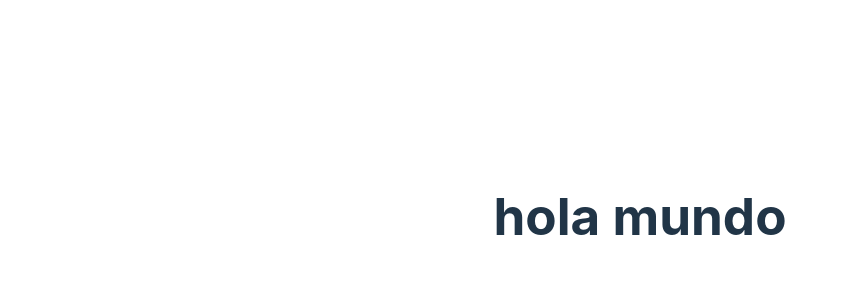
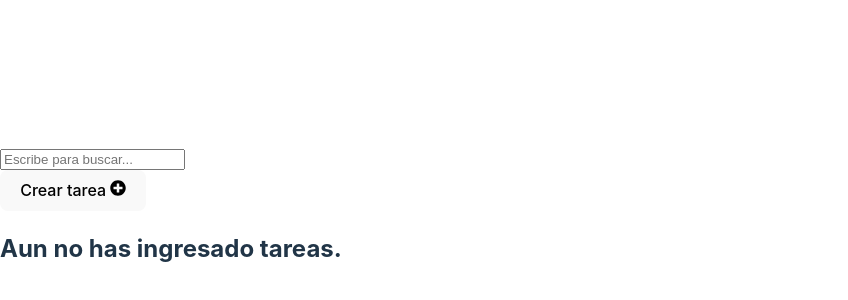
Before and after one commit to Another818/to-do-list, a React (Vite) app: page / in a window 1280 px wide. Shown: the part 184-484 px from the top of the page, without its empty margins (0-848 px from the left). Built offline with nearby package versions, Linux system fonts and the light colour scheme.

Commit message:
Terminado sin estilo

```diff
--- a/package.json
+++ b/package.json
@@ -13,7 +13,9 @@
 	},
 	"dependencies": {
 		"react": "^18.2.0",
-		"react-dom": "^18.2.0"
+		"react-dom": "^18.2.0",
+		"react-icons": "^4.12.0",
+		"uuid": "^9.0.1"
 	},
 	"devDependencies": {
 		"@types/react": "^18.2.37",
--- a/src/App.jsx
+++ b/src/App.jsx
@@ -1,11 +1,42 @@
-import './App.css';
+import React, { useState, useEffect } from 'react'
+import {TaskForm, TaskList} from "./components/index.js"
 
 function App() {
-	return (
-		<>
-			<h1>hola mundo</h1>
-		</>
-	);
+
+  const [tasks, setTasks] = useState([])
+  const [currentTasks, setCurrentTasks] = useState([])
+  const [searchString, setSearchString] = useState('')
+
+  const addTask = (task) =>{
+    setTasks([...tasks, task])
+  }
+
+  const deleteTask = (taskId) =>{
+    setTasks(tasks.filter(task => task.id !== taskId))
+  }
+
+  const handleChangeFilter = (e) =>{
+    setSearchString(e.target.value)
+  }
+
+  useEffect(() =>{
+    setCurrentTasks(tasks.filter(task =>
+      task.title.toLowerCase().includes(searchString.toLowerCase())
+      ||
+      task.description.toLowerCase().includes(searchString.toLowerCase())
+      ))
+  }, [searchString, tasks])
+
+  return (
+    <>
+      <div className='controls'>
+        <input type="text" placeholder='Escribe para buscar...' value={searchString} onChange={handleChangeFilter} />
+
+        <TaskForm addTask={addTask}/>
+      </div>
+      <TaskList tasks={currentTasks} deleteTask={deleteTask} />
+    </>
+  )
 }
 
-export default App;
+export default App
--- /dev/null
+++ b/src/components/TaskForm/TaskForm.jsx
@@ -0,0 +1,57 @@
+import React, {useState} from 'react'
+import { FaPlusCircle } from "react-icons/fa";
+import { v4 as uuidv4 } from 'uuid';
+
+
+const TaskForm = ({addTask}) => {
+
+    const [isOpenModal, setIsOpenModal] = useState(false);
+
+    const handleOpenModal = () =>{
+        setIsOpenModal(true)
+    }
+
+    const handleCloseModal = () =>{
+        setIsOpenModal(false)
+    }
+
+    const handleSubmitTask = (e) =>{
+        e.preventDefault()
+        const title = e.target.title.value
+        const description = e.target.description.value
+        const task = {title, description, createAt: new Date().toDateString(), id: uuidv4()}
+        addTask(task)
+        handleCloseModal()
+    }
+
+    return (
+        <div>
+            <button onClick={handleOpenModal}>Crear tarea <FaPlusCircle/></button>
+            {
+                isOpenModal
+                &&
+                <div className='modal-background'>
+                <div className="modal">
+                    <h2>Agregar nueva tarea</h2>
+                    <form onSubmit={handleSubmitTask}>
+                        <div className="input-container">
+                            <label htmlFor="title">Título de tarea</label>
+                            <input type="text" id='title' name='title' placeholder='Título de tarea' />
+                        </div>
+                        <div className="input-container">
+                            <label htmlFor="title">Título de tarea</label>
+                            <textarea type="text" id='description' name='description' placeholder='Aclaraciones' />
+                        </div>
+                        <div className="btn-container">
+                            <button onClick={handleCloseModal}>Cancel</button>
+                            <button type='submit'>Agregar</button>
+                        </div>
+                    </form>
+                </div>
+            </div>
+            }
+        </div>
+    )
+}
+
+export default TaskForm
--- /dev/null
+++ b/src/components/TaskItem/TaskItem.jsx
@@ -0,0 +1,15 @@
+import React from 'react'
+
+const TaskItem = ({tasks, deleteTask}) => {
+    return (
+        <div>
+            <h2>{tasks.title}</h2>
+            <p>{tasks.description}</p>
+            <span>{tasks.creatAt}</span>
+            <button onClick={() => deleteTask(tasks.id)}>Finalizar</button>
+            <hr />
+        </div>
+    )
+}
+
+export default TaskItem
--- /dev/null
+++ b/src/components/TaskList/TaskList.jsx
@@ -0,0 +1,19 @@
+import React from 'react'
+import TaskItem from "../TaskItem/TaskItem";
+
+function TaskList({tasks, deleteTask}) {
+    return (
+        <div>
+            {
+                tasks.length === 0
+                ? <h2>Aun no has ingresado tareas.</h2>
+                : tasks.map(task => (
+                    <TaskItem tasks={task} key={task.id} deleteTask={deleteTask}/>
+                ))
+
+            }
+        </div>
+    )
+}
+
+export default TaskList
--- /dev/null
+++ b/src/components/index.js
@@ -0,0 +1,9 @@
+import TaskForm from "./TaskForm/TaskForm";
+import TaskItem from "./TaskItem/TaskItem";
+import TaskList from "./TaskList/TaskList";
+
+export {
+    TaskForm,
+    TaskItem,
+    TaskList,
+}
```
Also changed, not shown: src/components/TaskForm/TaskForm.css (added), src/components/TaskItem/TaskItem.css (added), src/components/TaskList/TaskList.css (added), 1 other file (tests, documents, lock files or other folders).
